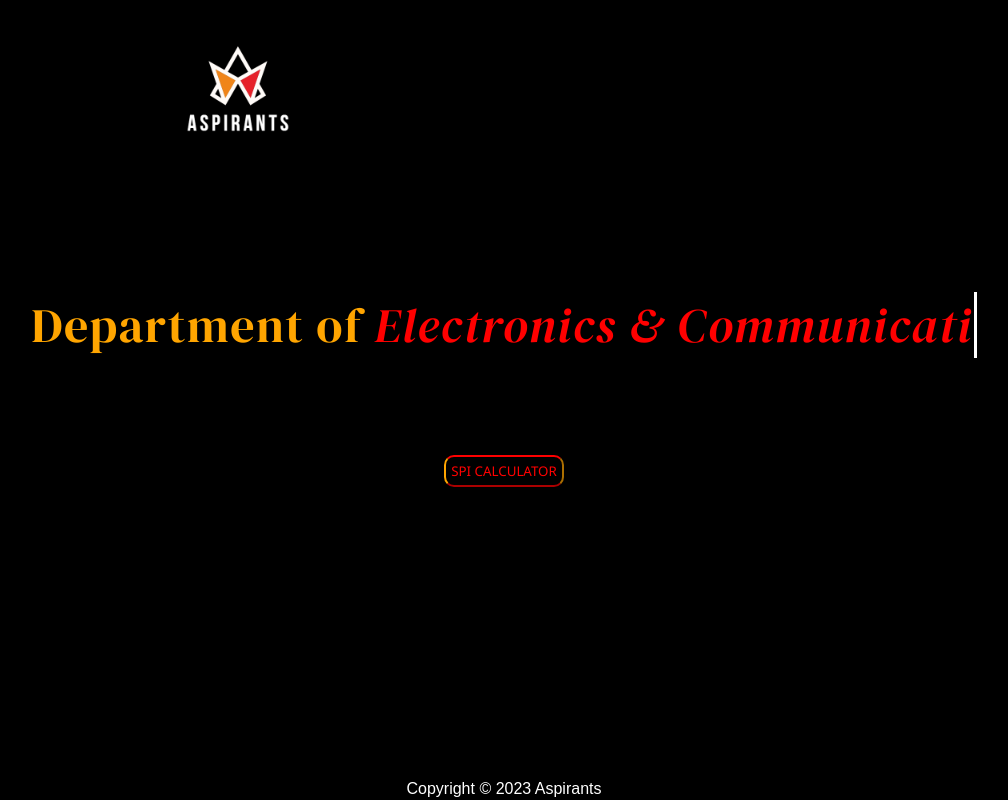
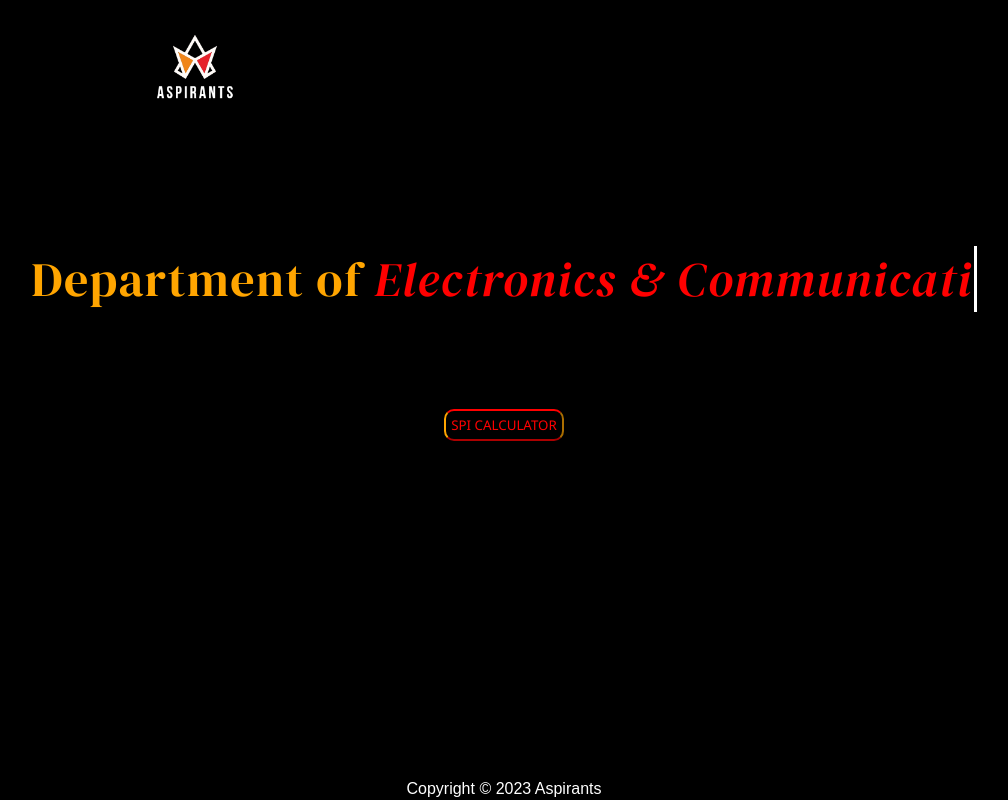
Before and after one commit to TheAspirantss/spi_calculator, a plain HTML site: page index.html in a window 1280 px wide. Shown: the whole page, without its empty margins (136-1144 px from the left). Drawn offline with Linux system fonts and the light colour scheme.

Commit message:
Update index.html

```diff
--- a/index.html
+++ b/index.html
@@ -114,16 +114,14 @@
       display: flex;
       align-items: center;
     }
-
-    .logo {
-      display: flex;
-    }
-
-    .logo img {
-      width: 200px;
-      left: 18px;
-      position: relative;
-    }
+	.logo {
+					text-align: center;
+				}
+				.logo img {
+					width: 150px;
+					height: 150px;
+					padding-bottom: 0;
+				}
 
     .nav-list li {
       list-style: none;
```
